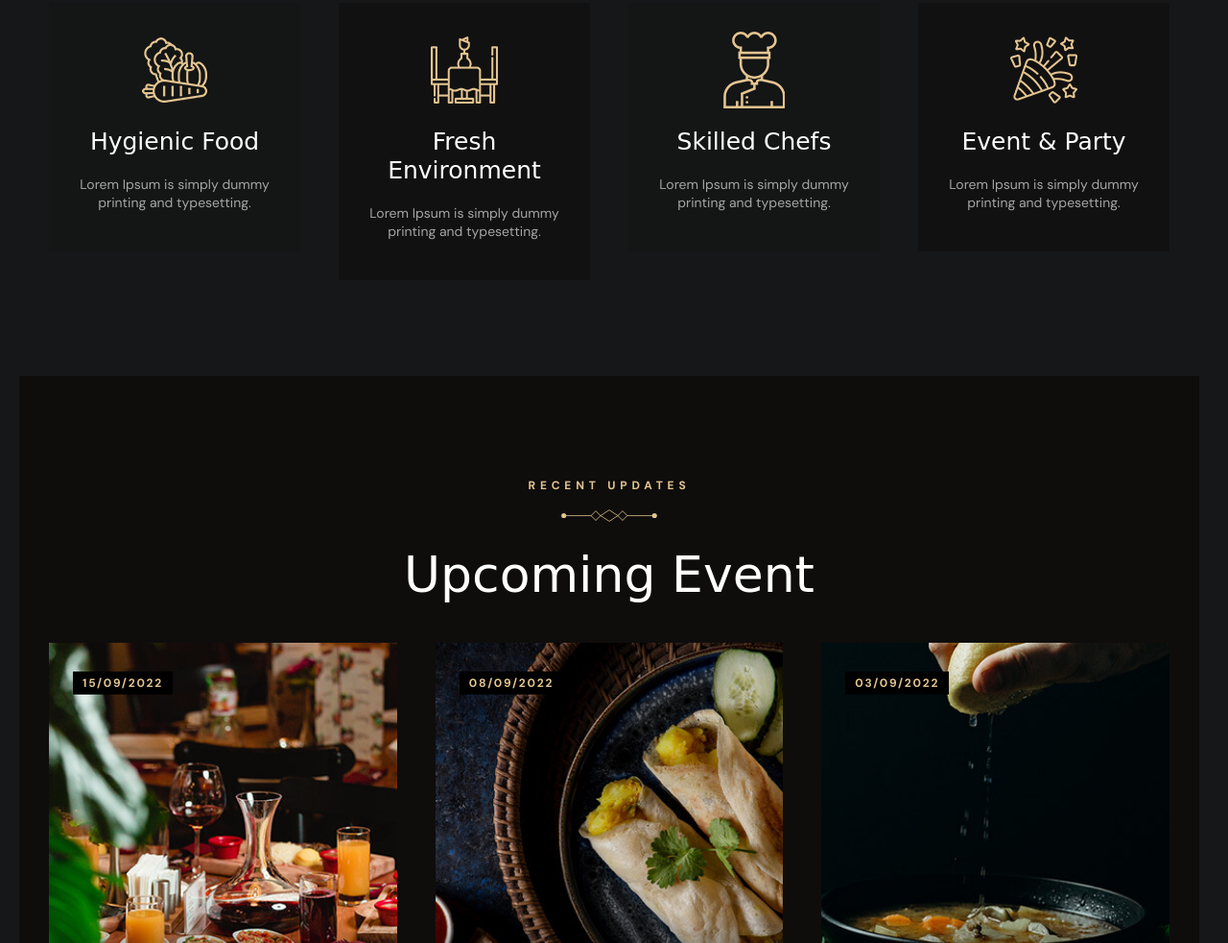
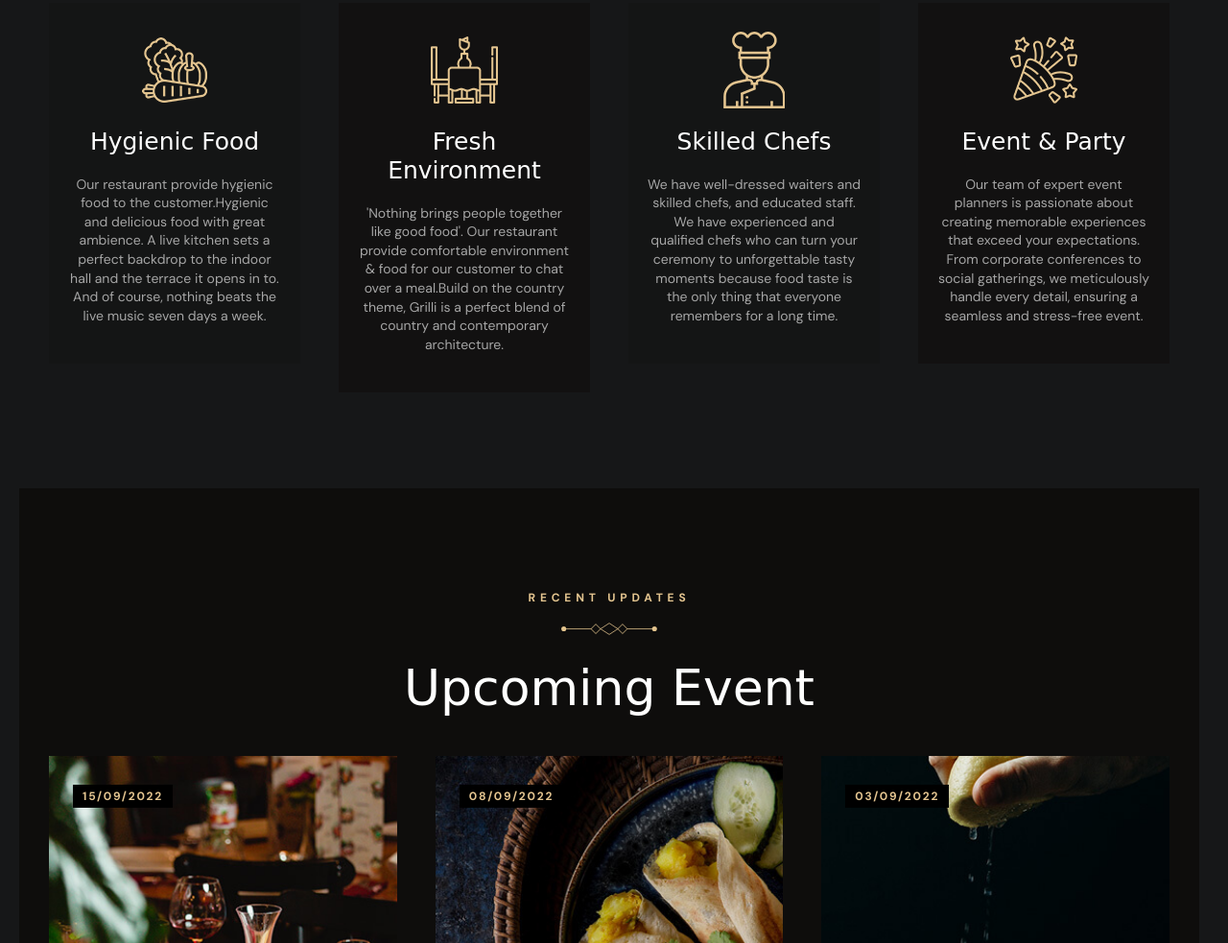
Before and after one commit to AnamKhurshid17/Restaurant-Web, a plain HTML site: page index.html in a window 1280 px wide. Shown: the part 6533-7516 px from the top of the page at 96% size. Drawn offline with nearby package versions, Linux system fonts and the light colour scheme; a web font is replaced by a local one.

Commit message:
Add files via upload

```diff
--- a/index.html
+++ b/index.html
@@ -790,9 +790,9 @@
               </p>
 
               <div class="input-wrapper">
-                <input type="text" name="name" placeholder="Your Name" autocomplete="off" class="input-field">
+                <input type="text" name="name" placeholder="Your Name" autocomplete="off" class="input-field" required>
 
-                <input type="tel" name="phone" placeholder="Phone Number" autocomplete="off" class="input-field">
+                <input type="tel" name="phone" placeholder="Phone Number" autocomplete="off" class="input-field" required>
               </div>
 
               <div class="input-wrapper">
@@ -800,7 +800,7 @@
                 <div class="icon-wrapper">
                   <ion-icon name="person-outline" aria-hidden="true"></ion-icon>
 
-                  <select name="person" class="input-field">
+                  <select name="person" class="input-field" required>
                     <option value="1-person">1 Person</option>
                     <option value="2-person">2 Person</option>
                     <option value="3-person">3 Person</option>
@@ -921,7 +921,8 @@
 
                 <h3 class="title-2 card-title">Hygienic Food</h3>
 
-                <p class="label-1 card-text">Lorem Ipsum is simply dummy printing and typesetting.</p>
+                <p class="label-1 card-text">Our restaurant provide hygienic food to the customer.Hygienic and delicious food with great ambience. A live kitchen sets a perfect backdrop to the indoor hall and the terrace it opens in to.
+ And of course, nothing beats the live music seven days a week.</p>
 
               </div>
             </li>
@@ -935,7 +936,8 @@
 
                 <h3 class="title-2 card-title">Fresh Environment</h3>
 
-                <p class="label-1 card-text">Lorem Ipsum is simply dummy printing and typesetting.</p>
+                <p class="label-1 card-text">'Nothing brings people together like good food'.
+Our restaurant provide comfortable environment & food for our customer to chat over a meal.Build on the country theme, Grilli is a perfect blend of country and contemporary architecture. </p>
 
               </div>
             </li>
@@ -949,7 +951,8 @@
 
                 <h3 class="title-2 card-title">Skilled Chefs</h3>
 
-                <p class="label-1 card-text">Lorem Ipsum is simply dummy printing and typesetting.</p>
+                <p class="label-1 card-text">We have well-dressed waiters and skilled chefs, and educated staff. We have experienced and qualified chefs who can turn your ceremony to unforgettable tasty moments
+because food taste is the only thing that everyone remembers for a long time.</p>
 
               </div>
             </li>
@@ -963,7 +966,8 @@
 
                 <h3 class="title-2 card-title">Event & Party</h3>
 
-                <p class="label-1 card-text">Lorem Ipsum is simply dummy printing and typesetting.</p>
+                <p class="label-1 card-text">Our team of expert event planners is passionate about creating memorable experiences that exceed your expectations.
+ From corporate conferences to social gatherings, we meticulously handle every detail, ensuring a seamless and stress-free event.</p>
 
               </div>
             </li>
```
